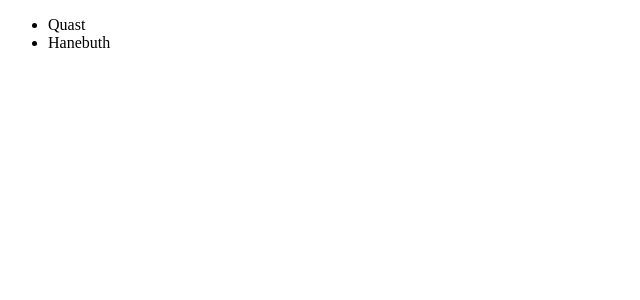
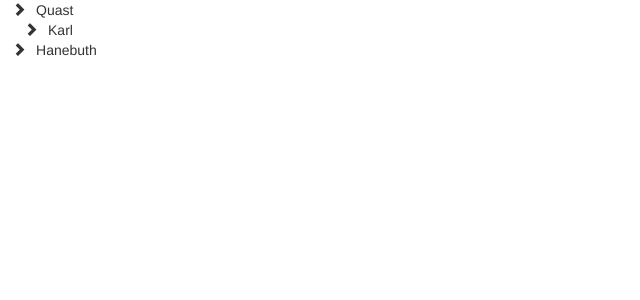
Before and after one commit to Z3R084/QdtTreeView, an Angular app: page / in a window 1280 px wide. Shown: the top 300 px of the page, without its empty margins (0-640 px from the left). Built offline with nearby package versions, Linux system fonts and the light colour scheme.

Commit message:
updated components

```diff
--- a/angular-cli.json
+++ b/angular-cli.json
@@ -15,7 +15,8 @@
 			"prefix": "app",
 			"mobile": false,
 			"styles": [
-        "styles.css"
+				"styles.css",
+				"../node_modules/bootstrap/dist/css/bootstrap.css"
 			],
 			"scripts": [],
 			"environments": {
--- a/package.json
+++ b/package.json
@@ -20,6 +20,7 @@
 		"@angular/platform-browser": "2.0.0",
 		"@angular/platform-browser-dynamic": "2.0.0",
 		"@angular/router": "3.0.0",
+		"bootstrap": "3.3.7",
 		"core-js": "^2.4.1",
 		"rxjs": "5.0.0-beta.12",
 		"ts-helpers": "^1.1.1",
--- a/src/app/app.module.ts
+++ b/src/app/app.module.ts
@@ -6,11 +6,13 @@ import { HttpModule } from '@angular/http';
 import { AppComponent } from './app.component';
 import { TreeViewComponent } from './tree-view/tree-view.component';
 import { TreeViewItemComponent } from './tree-view-item/tree-view-item.component';
+import { TreeViewSectionComponent } from './tree-view-section/tree-view-section.component';
 
 @NgModule({
   declarations: [
       AppComponent,
       TreeViewComponent,
+      TreeViewSectionComponent,
       TreeViewItemComponent
   ],
   imports: [
--- a/src/app/tree-view-item/tree-view-item.component.html
+++ b/src/app/tree-view-item/tree-view-item.component.html
@@ -1 +1,2 @@
-{{ treeViewItem.name }}
+<i class="glyphicon" [ngClass]="{'glyphicon-chevron-right': true}"></i>{{ treeViewItem.name }}
+<tree-view-section *ngIf="treeViewItem.subitems.length > 0" [treeViewItems]="treeViewItem.subitems"></tree-view-section>
--- /dev/null
+++ b/src/app/tree-view-section/tree-view-section.component.html
@@ -0,0 +1,5 @@
+<ul>
+	<li *ngFor="let item of treeViewItems">
+		<tree-view-item [treeViewItem]="item"></tree-view-item>
+	</li>
+</ul>
--- a/src/app/tree-view.service.ts
+++ b/src/app/tree-view.service.ts
@@ -1,8 +1,8 @@
 export class TreeViewService {
     getTreeViewItems(): Object[] {
         return [
-            { id: 1, name: 'Quast' },
-            { id: 2, name: 'Hanebuth' }
+            { id: 1, name: 'Quast', subitems: [{ id: 3, name: 'Karl', subitems: [] }] },
+            { id: 2, name: 'Hanebuth', subitems: [] }
         ];
     }
 }
--- a/src/app/tree-view/tree-view.component.html
+++ b/src/app/tree-view/tree-view.component.html
@@ -1,7 +1,3 @@
 <div>
-	<ul>
-		<li *ngFor="let item of treeViewItems">
-			<tree-view-item [treeViewItem]="item"></tree-view-item>
-		</li>
-	</ul>
+	<tree-view-section [treeViewItems]="treeViewItems"></tree-view-section>
 </div>
--- a/src/styles.css
+++ b/src/styles.css
@@ -1 +1,8 @@
-/* You can add global styles to this file, and also import other style files */
+ul {
+	list-style: none;
+	padding-left: 12px;
+}
+
+i {
+	padding-right: 10px;
+}
```
Also changed, not shown: src/app/tree-view-section/tree-view-section.component.ts (added, +11 -0 lines). Lines whose indentation alone changed are shown as unchanged.
